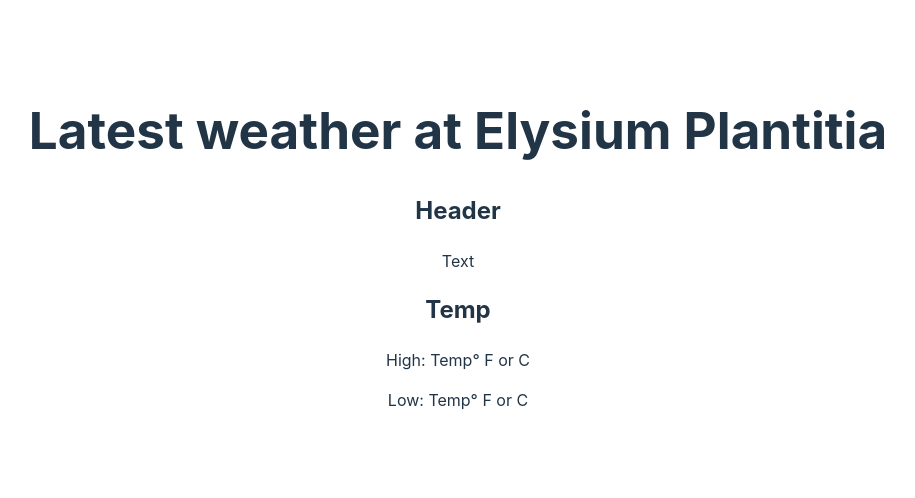
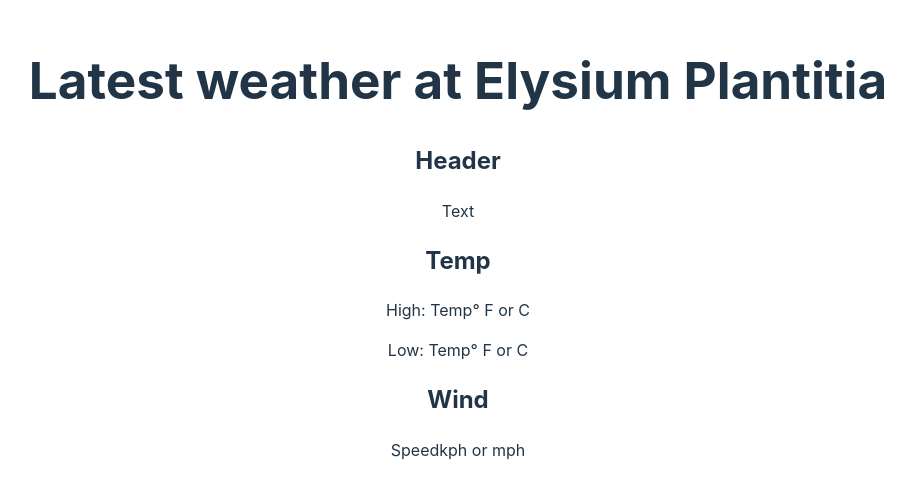
Before and after one commit to radhaya9av/the-mars, a React (Vite) app: page / in a window 1280 px wide. Shown: the part 152-650 px from the top of the page, without its empty margins (182-1097 px from the left). Built offline with nearby package versions, Linux system fonts and the light colour scheme.

Commit message:
wheatherData_windAdded

```diff
--- a/src/components/WeatherData.jsx
+++ b/src/components/WeatherData.jsx
@@ -23,6 +23,19 @@ function WeatherData() {
                 <span> F or C</span>
                 </p>
             </div>
+            <div
+            deg={180}
+            className = "Wind">
+                <h2 className='section-title'>Wind</h2>
+                <p className='reading'>
+                    <span>Speed</span>
+                    <span>kph or mph</span>
+                </p>
+
+                <div className='wind__direction'>
+                    <div className='wind__arrow'></div>
+                </div>
+            </div>
         </div>
       </>
     )
```
